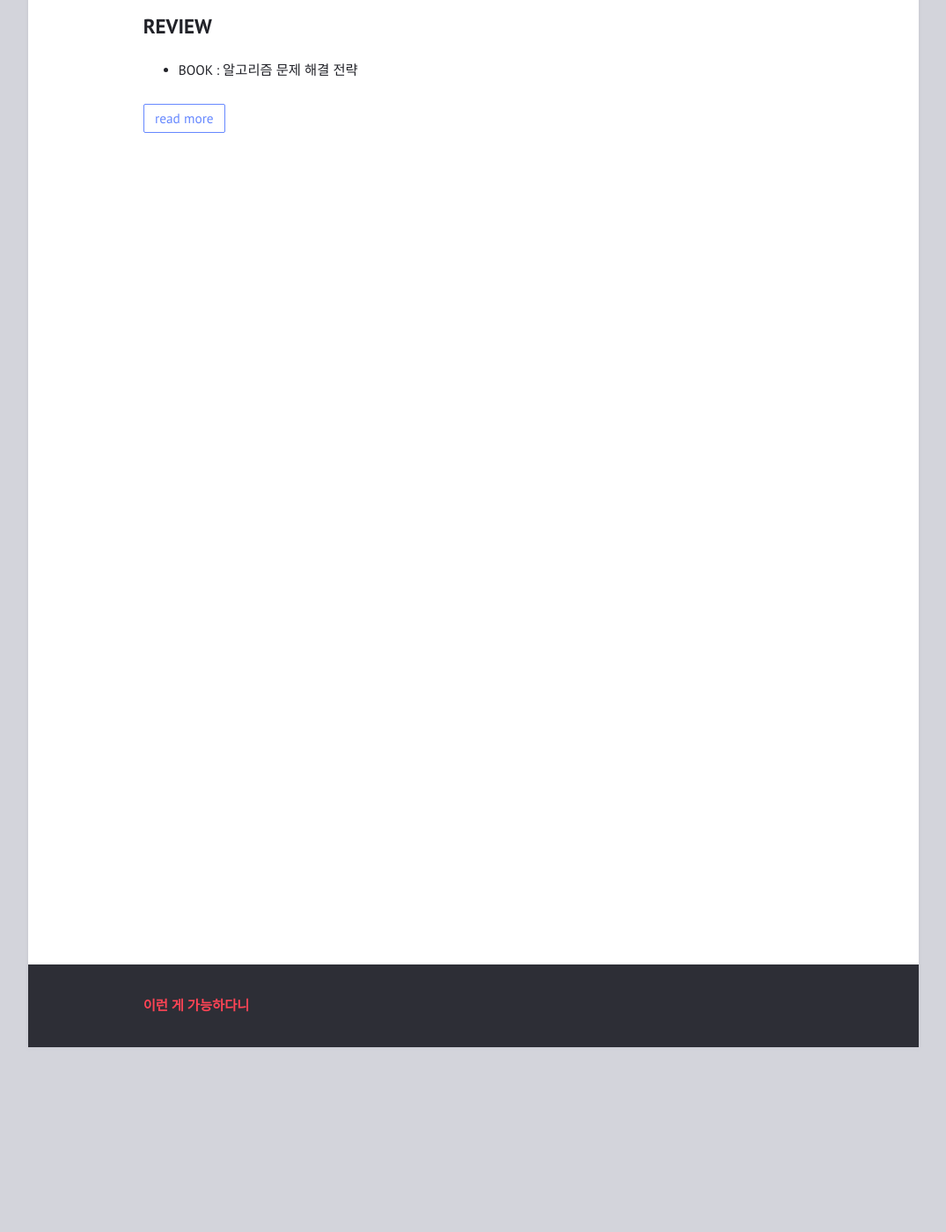
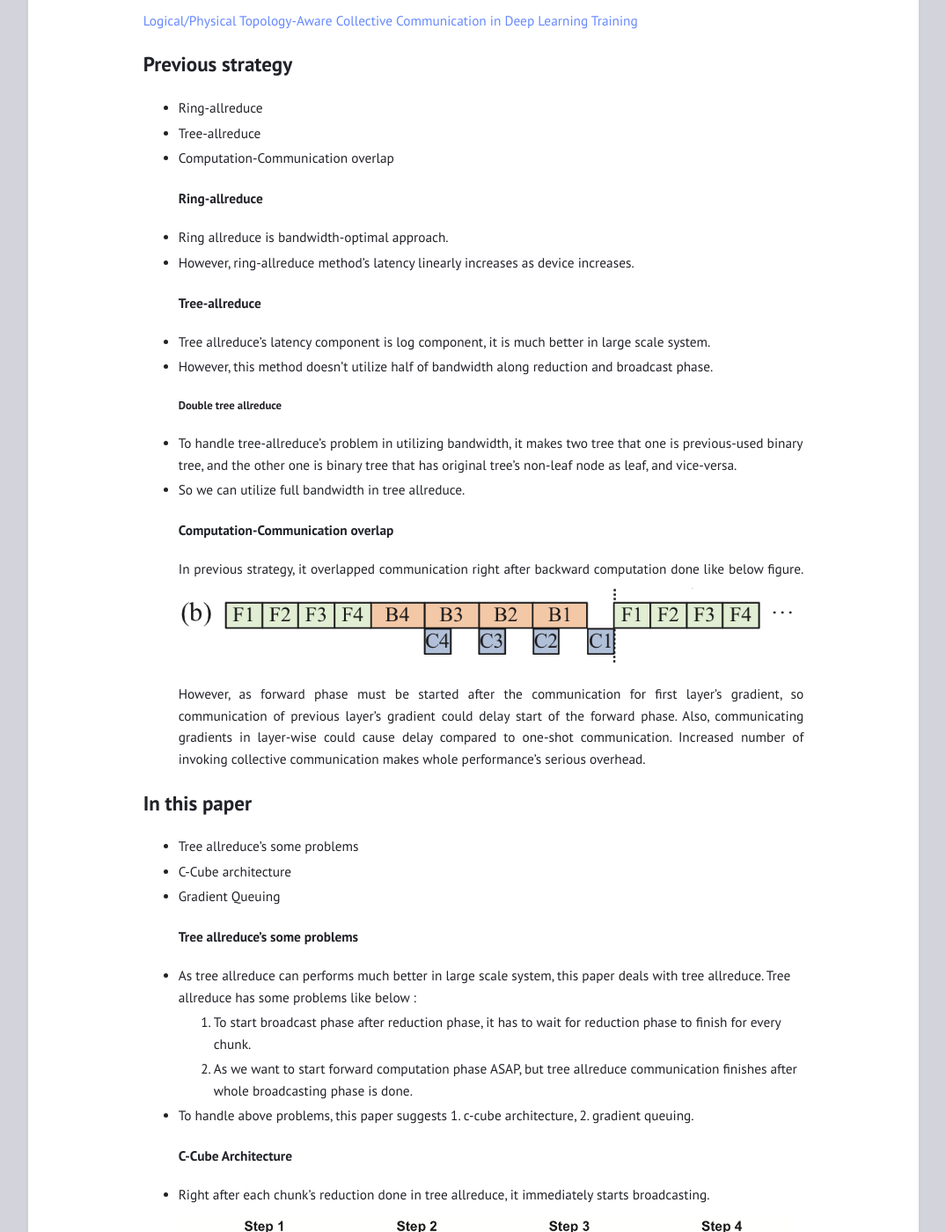
Before and after one commit to seongjun00/seongjun00.github.io, a Jekyll site: the page built from index.html, in a window 1280 px wide and 1400 px high, scrolled down 210 px. Shown: the whole window at 88% size, without its empty margins (102-1177 px from the left). Built offline with Jekyll 4.4.1, drawn with Linux system fonts in a browser that asks for light colours; some web fonts are replaced; some of the changed text lies outside the part shown.

Commit message:
feat: new post

```diff
--- a/_config.yml
+++ b/_config.yml
@@ -1,7 +1,7 @@
-title: 컴퓨터 쥐어짜기
+title: 컴퓨터 공부
 author: "Choi Seong Jun"
 # description: "Made with <b style=\"color: #f45;\">&lt;3</b>"
-description: "<b style=\"color: #f45;\"> 이런 게 가능하다니 </b>"
+description: "<b style=\"color: #f45;\"> 컴퓨터 공부 </b>"
 permalink: /:title/
 lang: "en"
 excerpt_separator: "\n\n\n"
@@ -31,3 +31,5 @@ comments:
 
 plugins:
  - jekyll-feed
+
+future: true
--- /dev/null
+++ b/_posts/2024-07-07-paper-review.md
@@ -0,0 +1,48 @@
+---
+title:  "Collective communication in deep learning training"
+layout: post
+# categories: paper review
+---
+
+[Logical/Physical Topology-Aware Collective Communication in Deep Learning Training](https://ieeexplore.ieee.org/document/10071117)
+## Previous strategy
+- Ring-allreduce
+- Tree-allreduce
+- Computation-Communication overlap
+#### Ring-allreduce
+- Ring allreduce is bandwidth-optimal approach.
+- However, ring-allreduce method's latency linearly increases as device increases.
+#### Tree-allreduce
+- Tree allreduce's latency component is log component, it is much better in large scale system.
+- However, this method doesn't utilize half of bandwidth along reduction and broadcast phase.
+##### Double tree allreduce
+- To handle tree-allreduce's problem in utilizing bandwidth, it makes two tree that one is previous-used binary tree, and the other one is binary tree that has original tree's non-leaf node as leaf, and vice-versa.
+- So we can utilize full bandwidth in tree allreduce.
+#### Computation-Communication overlap
+In previous strategy, it overlapped communication right after backward computation done like below figure.
+![previous_overlap](/assets/images/paper_review_logical/Previous_overlap.png)
+However, as forward phase must be started after the communication for first layer's gradient, so communication of previous layer's gradient could delay start of the forward phase.
+Also, communicating gradients in layer-wise could cause delay compared to one-shot communication. Increased number of invoking collective communication makes whole performance's serious overhead.
+
+## In this paper
+- Tree allreduce's some problems
+- C-Cube architecture
+- Gradient Queuing
+#### Tree allreduce's some problems
+- As tree allreduce can performs much better in large scale system, this paper deals with tree allreduce. Tree allreduce has some problems like below :
+	1.  To start broadcast phase after reduction phase, it has to wait for reduction phase to finish for every chunk.
+	2.  As we want to start forward computation phase ASAP, but tree allreduce communication finishes after whole broadcasting phase is done.
+- To handle above problems, this paper suggests 1. c-cube architecture, 2. gradient queuing.
+#### C-Cube Architecture
+- Right after each chunk's reduction done in tree allreduce, it immediately starts broadcasting.
+![c_cube_architecture](/assets/images/paper_review_logical/c_cube_architecture.png)
+- Like below figure, it utilized bandwidth much efficiently.
+![c_cube_timestep](/assets/images/paper_review_logical/c_cube_timestep.png)
+#### Gradient Queuing
+- To start forward computation ASAP, we need to deliver fully-broadcasted chunks of gradient for certain layer to start gradient update and forward computation.
+- To achieve it, this paper uses gradient queuing. As soon as each chunk's broadcasting is done, it enqueue the chunk's address. Each chunk's size is determined to accelerate communication, we need additional information for each layer's chunk range.
+- So this gradient queuing system involves layer-chunk table, and layer counter for compute layer in right order. Overall queuing system look like below:
+![gradient_queuing](/assets/images/paper_review_logical/gradient_queuing.png)
+## C-Cube Architecture on DGX-1
+- In DGX-1 system, as it's GPUs are connected in hybrid mesh-cube topology, constructing tree structure at this topology may cause miss connection between parent-child node. So at this paper, used detour connection using GPU directly. This method results to much faster than host detouring.
+- As c-cube architecture utilizes both direction bandwidth of each child and parent connection, it makes hard to compose double tree structure. But in DGX-1 system, each has two pair of bidirectional connection, double tree allreduce could implemented.
```
Also changed, not shown: assets/images/paper_review_logical/Previous_overlap.png (added), assets/images/paper_review_logical/c_cube_architecture.png (added), assets/images/paper_review_logical/c_cube_timestep.png (added), assets/images/paper_review_logical/gradient_queuing.png (added).
